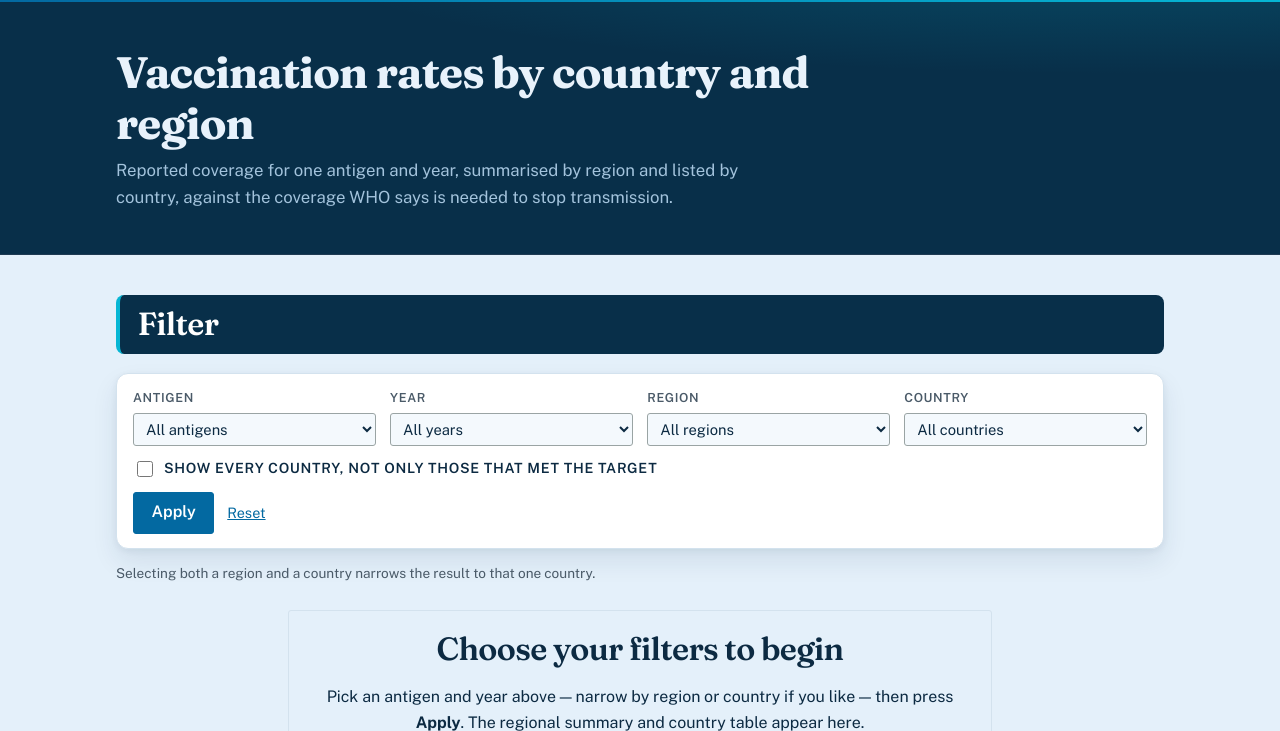
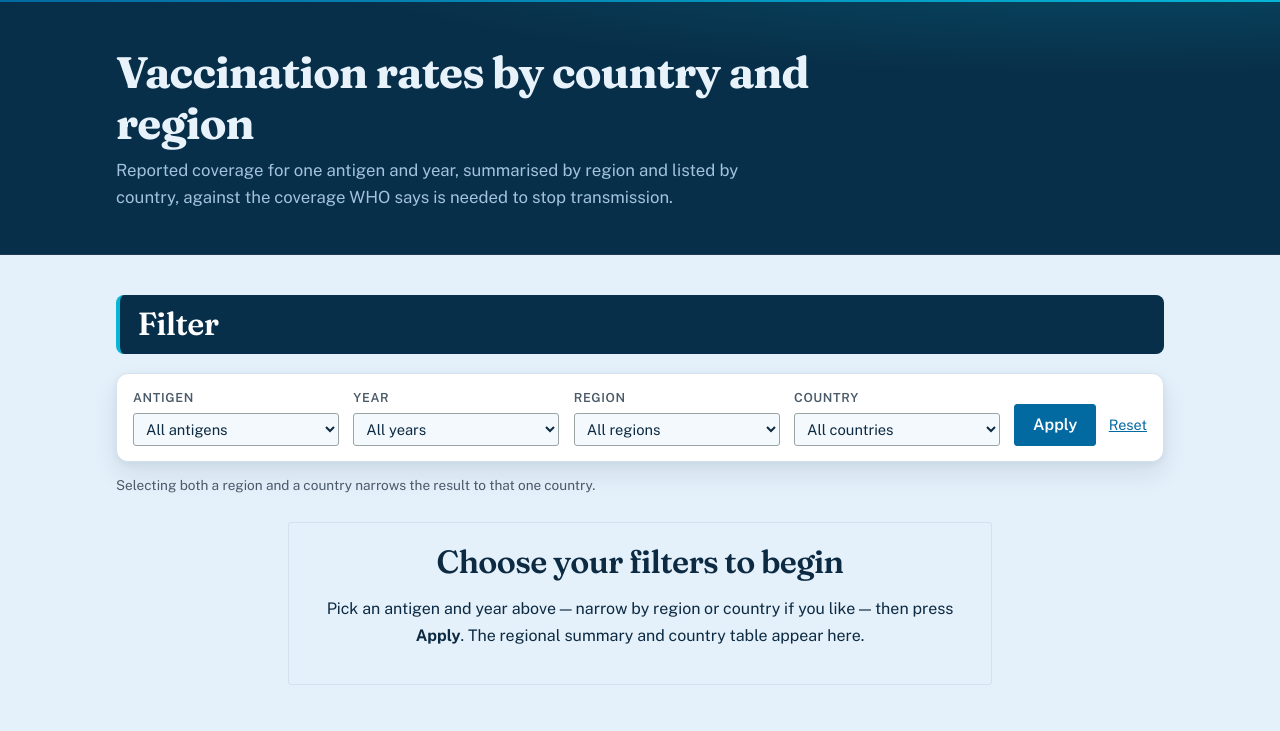
Before and after one commit to trannhatduy101-del/ImmuAtlas, a Flask app: page /coverage in a window 1280 px wide. Shown: the part 139-870 px from the top of the page. Run offline with Flask 3, Linux system fonts and the light colour scheme; data comes from the database, SQL or seed files in the repository.

Commit message:
Cut 2A to the brief's two tables and drop sorts on columns nobody can see

```diff
--- a/src/routes/coverage.py
+++ b/src/routes/coverage.py
@@ -23,12 +23,15 @@ bp = Blueprint("coverage", __name__)
 # with country_name so the order is deterministic and a reload cannot reshuffle
 # tied rows. "coverage_reported IS NULL" first pushes the blanks to the bottom
 # in both directions, rather than letting them lead an ascending sort.
+#
+# Every key here orders a column the table actually shows. Sorting by something
+# off screen produces an order the reader cannot account for, so it reads as no
+# order at all: that is why target_cohort left, and why gap_to_threshold left
+# too -- it is coverage minus a constant, so it was a second name for a sort
+# already in the list.
 SORT_KEYS = {
     "coverage_desc": "coverage_reported IS NULL, coverage_reported DESC, country_name ASC",
     "coverage_asc":  "coverage_reported IS NULL, coverage_reported ASC,  country_name ASC",
-    "gap":           "gap_to_threshold IS NULL, gap_to_threshold ASC,    country_name ASC",
-    "gap_desc":      "gap_to_threshold IS NULL, gap_to_threshold DESC,   country_name ASC",
-    "cohort":        "target_cohort IS NULL, target_cohort DESC,         country_name ASC",
     "country":       "country_name ASC",
     "country_desc":  "country_name DESC",
     "region":        "region_name ASC, country_name ASC",
@@ -43,12 +46,10 @@ SORT_KEYS = {
 # One shape for every option: "what is being sorted: which direction". It reads
 # the same way in the dropdown and inside the "sorted by ..." sentence under the
 # table, which lowercases whatever is chosen. No "first" -- ordering is what a
-# sort control does, so the word carried no information on 22 of these.
+# sort control does, so the word carried no information.
 SORT_LABELS = [
     ("coverage_desc", "% of target: high → low"),
     ("coverage_asc",  "% of target: low → high"),
-    ("gap",           "Margin: small → large"),
-    ("gap_desc",      "Margin: large → small"),
     ("country",       "Country: A – Z"),
     ("country_desc",  "Country: Z – A"),
     ("antigen",       "Antigen: A – Z"),
@@ -57,7 +58,6 @@ SORT_LABELS = [
     ("year_asc",      "Year: old → new"),
     ("region",        "Region: A – Z"),
     ("region_desc",   "Region: Z – A"),
-    ("cohort",        "Target group: large → small"),
 ]
 DEFAULT_SORT = "coverage_desc"
 
@@ -68,25 +68,14 @@ DEFAULT_SORT = "coverage_desc"
 # and are still what 3A filters on. This page simply does not rank against them.
 BRIEF_THRESHOLD = 90.0
 
-# With "show countries below the target too" on, the table holds rows on both
-# sides of the bar, so "margin above" is the wrong word for half of them.
-GAP_LABELS_BELOW = {
-    "gap":      "Gap: furthest below",
-    "gap_desc": "Gap: furthest above",
-}
-
-# The region table is seven rows, so it gets a sort of its own but no pager.
+# The region table has its own sort, and the same rule applies: only columns on
+# screen. Average coverage, countries in selection and countries reporting were
+# offered here until they stopped being columns; they stay in the download.
 # Its parameter is `rsort`, not `sort`: two controls sharing one name would put
 # it twice in the query string, and only the first occurrence is ever read.
 REGION_SORT_KEYS = {
     "met":           "n_met_threshold DESC, region_name ASC",
     "met_asc":       "n_met_threshold ASC,  region_name ASC",
-    "coverage_desc": "avg_weighted IS NULL, avg_weighted DESC, region_name ASC",
-    "coverage_asc":  "avg_weighted IS NULL, avg_weighted ASC,  region_name ASC",
-    "countries":     "n_countries DESC, region_name ASC",
-    "countries_asc": "n_countries ASC,  region_name ASC",
-    "reporting":     "n_reporting DESC, region_name ASC",
-    "reporting_asc": "n_reporting ASC,  region_name ASC",
     "region":        "region_name ASC, antigen ASC, year DESC",
     "region_desc":   "region_name DESC, antigen ASC, year DESC",
     # The table splits by antigen and year, so both are columns a reader sees
@@ -96,6 +85,10 @@ REGION_SORT_KEYS = {
     "year_desc":     "year DESC, region_name ASC",
     "year_asc":      "year ASC,  region_name ASC",
 }
+# Every key in REGION_SORT_KEYS appears here, and nothing else does. Offering a
+# key without a label is what broke this control once: the default was a key
+# filtered out of the labels, so no <option> matched, the browser showed the
+# first one, and the page announced an order the table was not in.
 REGION_SORT_LABELS = [
     ("met",           "Met target: high → low"),
     ("met_asc",       "Met target: low → high"),
@@ -105,16 +98,7 @@ REGION_SORT_LABELS = [
     ("antigen_desc",  "Antigen: Z – A"),
     ("year_desc",     "Year: new → old"),
     ("year_asc",      "Year: old → new"),
-    ("coverage_desc", "Coverage: high → low"),
-    ("coverage_asc",  "Coverage: low → high"),
-    ("countries",     "Countries: high → low"),
-    ("countries_asc", "Countries: low → high"),
-    ("reporting",     "Reporting: high → low"),
-    ("reporting_asc", "Reporting: low → high"),
 ]
-# The table's own subject: how many of each region's countries cleared the bar.
-# "coverage_desc" used to be the default, but average coverage is no longer one
-# of the four columns on screen.
 # Most countries meeting the target first, which is the only figure this table
 # actually shows. It used to default to "coverage_asc", a key that is not in the
 # label list -- so no <option> matched, the browser displayed the first one, and
@@ -142,7 +126,6 @@ COLUMNS = [
     ("Gap to threshold (percentage points)", "gap_to_threshold", db.fmt_num),
     ("Target birth cohort", "target_cohort", db.fmt_int),
     ("Doses per 100 population", "doses_per_100_population", db.fmt_num),
-    ("Herd immunity status", "herd_immunity_status", str),
 ]
 
 
@@ -213,7 +196,7 @@ def index():
             antigen=None, year=None, region=None, country=None,
             sort_active=DEFAULT_SORT, sort_labels=SORT_LABELS,
             rsort_active=DEFAULT_REGION_SORT, region_sort_labels=REGION_SORT_LABELS,
-            show_below=None, threshold_pct=BRIEF_THRESHOLD,
+            threshold_pct=BRIEF_THRESHOLD,
             query_text=None, region_query_text=None,
             summary=None, region_view=[], chart_view=[], rows=[], threshold=None,
             disease_of={},
@@ -248,14 +231,6 @@ def index():
     if bad:
         rejected.append("country")
 
-    # A single opt-in value. Anything else is rejected rather than coerced, so a
-    # hand-typed ?show_below=maybe cannot quietly widen someone's selection.
-    # Off by default: the table then holds only the countries that met their
-    # target, which is the table the brief describes.
-    show_below, bad = db.validate(request.args.get("show_below"), {"1"})
-    if bad:
-        rejected.append("below-target filter")
-
     export_table, bad = db.validate(request.args.get("table"), EXPORT_TABLES)
     if bad:
         rejected.append("download table")
@@ -265,9 +240,6 @@ def index():
     # characters to look for rather than a pattern the reader gets to write.
     query_text = search_text(request.args.get("q"))
     region_query_text = search_text(request.args.get("rq"))
-
-    sort_labels = ([(k, GAP_LABELS_BELOW.get(k, v)) for k, v in SORT_LABELS]
-                   if show_below else SORT_LABELS)
 
     sort = request.args.get("sort")
     order_by = db.safe_order_by(sort, SORT_KEYS, DEFAULT_SORT)
@@ -292,22 +264,9 @@ def index():
               # that managed it in any single year, and every region reads close
               # to 100%. 1A passes None and keeps the rolled-up shape.
               "detail": 1,
-              # Table 1 lists only the countries that met their target, which
-              # is the table the brief describes. The checkbox passes None to
-              # list everyone again -- the query keeps both shapes.
-              "met_only": None if show_below else 1,
               # Each table searches its own column, so the two boxes never
               # narrow each other.
               "q": query_text}
-
-    # With no threshold there is no Met target column, and n_met_threshold is 0
-    # for every region -- so offering that sort would be a control that visibly
-    # Every key is offered. Hiding some of them is what broke the control: the
-    # default was a key that had been filtered out of this list, so no <option>
-    # matched it, the browser showed the first one instead, and the page
-    # announced an order the table was not in.
-    region_sort_labels = REGION_SORT_LABELS
-
 
     # The region query is a UNION ALL, so its own ORDER BY has to sit outside
     # the compound select -- hence the subquery wrapper.
@@ -385,7 +344,7 @@ def index():
     table_args = {
         "antigen": antigen, "year": year, "region": region, "country": country,
         "sort": sort_active, "per_page": page["size"], "rsort": rsort_active,
-        "submitted": 1, "show_below": show_below,
+        "submitted": 1,
         "q": query_text, "rq": region_query_text,
     }
 
@@ -436,9 +395,9 @@ def index():
         db_missing=None, submitted=True,
         antigens=antigens, years=years, regions=regions, countries=countries,
         antigen=antigen, year=year, region=region, country=country,
-        sort_active=sort_active, sort_labels=sort_labels,
-        rsort_active=rsort_active, region_sort_labels=region_sort_labels,
-        show_below=show_below, threshold_pct=BRIEF_THRESHOLD,
+        sort_active=sort_active, sort_labels=SORT_LABELS,
+        rsort_active=rsort_active, region_sort_labels=REGION_SORT_LABELS,
+        threshold_pct=BRIEF_THRESHOLD,
         query_text=query_text, region_query_text=region_query_text,
         # antigen code -> disease, so the region table can print "MCV1 . Measles"
         # without a per-row lookup in the template.
--- a/src/routes/improvement.py
+++ b/src/routes/improvement.py
@@ -22,7 +22,10 @@ bp = Blueprint("improvement", __name__)
 
 
 # A user-chosen sort cannot be a bound parameter, so each option is written out
-# here and the request can only pick one of these keys. Every key ends on
+# here and the request can only pick one of these keys. Each orders a column the
+# table actually shows -- doses per 100 population is in the download but not on
+# screen, so sorting by it produced an order the reader could not account for.
+# Every key ends on
 # country_name so ties resolve deterministically, and pushes NULLs last in both
 # directions so "no data" never leads the ranking.
 SORT_KEYS = {
@@ -38,10 +41,6 @@ SORT_KEYS = {
     # Sorts on the case rate the table actually SHOWS at the end year. Every
     # other case key orders by the change, which answers a different question.
     "cases_now":  "cases_end IS NULL, cases_end DESC,             country_name ASC",
-    "pop_rate":   ("doses_per_100_change IS NULL, doses_per_100_change DESC, "
-                   "country_name ASC"),
-    "pop_rate_asc": ("doses_per_100_change IS NULL, doses_per_100_change ASC, "
-                     "country_name ASC"),
     "country":    "country_name ASC",
     "country_desc": "country_name DESC",
 }
@@ -58,8 +57,6 @@ SORT_LABELS = [
     ("cases_fell", "Case change: biggest fall"),
     ("cases_rose", "Case change: biggest rise"),
     ("cases_now",  "End case rate: high → low"),
-    ("pop_rate",   "Doses/100: high → low"),
-    ("pop_rate_asc", "Doses/100: low → high"),
     ("country",    "Country: A – Z"),
     ("country_desc", "Country: Z – A"),
 ]
--- a/src/static/css/style.css
+++ b/src/static/css/style.css
@@ -1592,7 +1592,6 @@ td.num, th.num { text-align: right; font-variant-numeric: tabular-nums; }
 }
 .cov-bar > span { display: block; height: 100%; border-radius: 999px; background: var(--accent); }
 .cov-bar.is-met > span   { background: var(--accent); }
-.cov-bar.is-below > span { background: var(--outcome); }
 
 /* Coloured delta in the 3A ranking table's Change column, matching the dumbbell
    above it, so a gain reads apart from a decline at a glance. Word/sign carry
--- a/src/templates/pages/2a_coverage.html
+++ b/src/templates/pages/2a_coverage.html
@@ -61,20 +61,6 @@
           <option value="{{ c.country_id }}" {% if c.country_id == country %}selected{% endif %}>{{ c.country_name }}</option>
         {% endfor %}
       </select>
-    </div>
-    {# Off by default, so the page opens on the table the brief describes: only
-       the countries that met their target. On, it answers the other half of the
-       question -- who is still short -- which is what Grace comes here for.
-
-       "every country", not "below the target too": switching this on also
-       brings back the countries that reported no figure at all, and those are
-       not below the target, they are unknown. #}
-    <div class="field field-check">
-      <label for="f-below">
-        <input type="checkbox" id="f-below" name="show_below" value="1"
-               {% if show_below %}checked{% endif %}>
-        Show every country, not only those that met the target
-      </label>
     </div>
     <div class="field field-actions">
       <button type="submit">Apply</button>
@@ -316,8 +302,7 @@
   <div class="vx-table-block" id="country-table" style="scroll-margin-top: 1rem;">
     <div class="vx-table-header">
       <span class="vx-table-title">Countries reaching
-        {{ fmt_pct(threshold_pct, 0) }} vaccine coverage
-        <span class="vx-table-sub">The checkbox above adds the countries that did not.</span></span>
+        {{ fmt_pct(threshold_pct, 0) }} vaccine coverage</span>
       {{ table_controls('coverage.index', table_args, 'sort', sort_labels, sort_active,
                         anchor='#country-table', page_key='page',
                         size_key='per_page', sizes=page.sizes, size_active=page.size,
@@ -340,10 +325,6 @@
             <th scope="col">Region</th>
             <th scope="col" class="num">Percentage of target
               <span class="th-sub">doses &divide; target birth cohort</span></th>
-            {# Only with the countries below the bar in view. Without them every
-               row has the same status, and a column of one repeated word is
-               noise. #}
-            {% if show_below %}<th scope="col">Status</th>{% endif %}
           </tr>
         </thead>
         <tbody>
@@ -352,7 +333,7 @@
              so beats an empty tbody, which reads as something broken. #}
           {% if not page.rows %}
             <tr>
-              <td colspan="{{ 6 if show_below else 5 }}" class="vx-empty-row">
+              <td colspan="5" class="vx-empty-row">
                 No country in this selection reached the
                 {{ fmt_pct(threshold_pct, 0) }} target.
                 Try a wider selection or a different year.
@@ -376,11 +357,8 @@
               <td title="{{ r.antigen_name }}">{{ r.antigen }} &middot; {{ r.disease_name }}</td>
               <td class="num">{{ r.year }}</td>
               <td>{{ fix_region(r.region_name) }}</td>
-              {# With the filter on (the default) this is always a real figure
-                 at or above the threshold, because the query returns nothing
-                 else. With it off the table also holds countries that fell
-                 short and countries that reported nothing at all. #}
-              {% set cmet = r.gap_to_threshold is not none and r.gap_to_threshold >= 0 %}
+              {# Always a real figure at or above the threshold: the query
+                 returns nothing else, which is what the brief asks for. #}
               <td class="num">
                 {% if r.coverage_reported is not none %}
                   <span class="cov-cell">
@@ -390,19 +368,10 @@
                          unmarked it reads as a broken number. #}
                       <span class="tag" title="More doses reported than the target group: kept as reported, not capped">over 100%</span>
                     {% endif %}
-                    <span class="cov-bar {{ 'is-met' if cmet else 'is-below' }}"><span style="width: {{ [r.coverage_reported, 100]|min }}%"></span></span>
+                    <span class="cov-bar is-met"><span style="width: {{ [r.coverage_reported, 100]|min }}%"></span></span>
                   </span>
                 {% else %}&mdash;{% endif %}
               </td>
-              {% if show_below %}
-                <td>
-                  {% if r.gap_to_threshold is not none %}
-                    <span class="vx-pill vx-pill--{{ 'up' if cmet else 'down' }}">{{ r.herd_immunity_status }}</span>
-                  {% else %}
-                    <span class="vx-pill vx-pill--none">{{ r.herd_immunity_status }}</span>
-                  {% endif %}
-                </td>
-              {% endif %}
             </tr>
           {% endfor %}
         </tbody>
```
